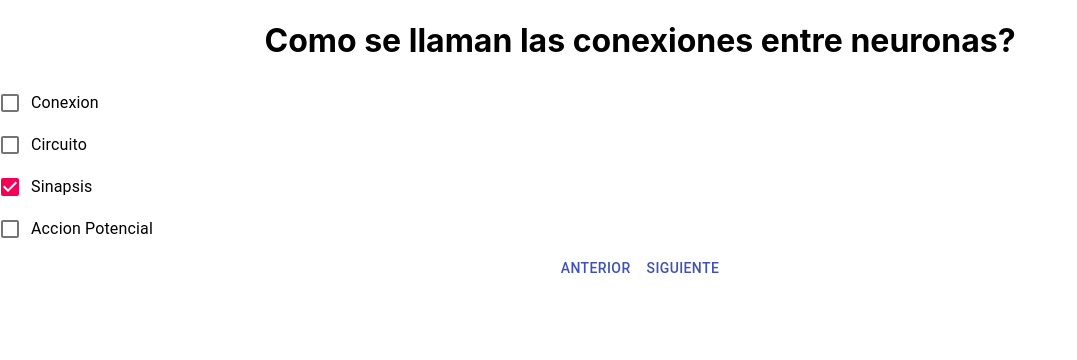
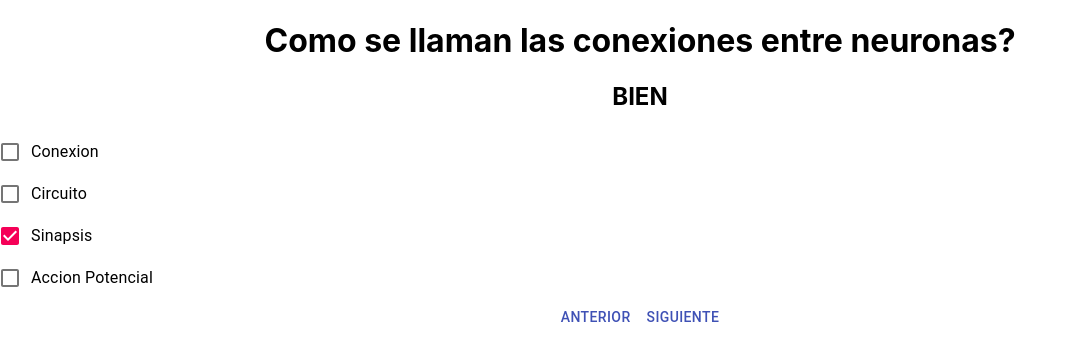
Before and after one commit to poposhca/pomme, a React (Create React App) app: page / in a window 1280 px wide. Both pictures are taken after a click on the label "Sinapsis". Shown: the top 360 px of the page, without its empty margins (0-1077 px from the left). Built offline with nearby package versions, Linux system fonts and the light colour scheme.

Commit message:
Feature: Add answer check & change question squema.

```diff
--- a/src/Components/MultipleOptionQuestion/index.tsx
+++ b/src/Components/MultipleOptionQuestion/index.tsx
@@ -4,12 +4,36 @@ import FormControlLabel from '@material-ui/core/FormControlLabel';
 import Checkbox from '@material-ui/core/Checkbox';
 import { Question } from '../Subject/Subject.typed';
 
-const MultipleOptionQuestion = ({ label, options }: Question) => {
+const MultipleOptionQuestion = ({ label, options, answers }: Question) => {
+  const [correctAnswers, _] = React.useState(answers);
+  const [correctAnswersCount, setCorrectAnswersCount] = React.useState(0);
+
+  React.useEffect(() => {
+    setCorrectAnswersCount(0);
+  }, [correctAnswers]);
+
+  const checkAnswer = (index: number, checked: boolean) => {
+    const isCorrectAnswer = correctAnswers.includes(index);
+    if(isCorrectAnswer && checked) setCorrectAnswersCount(correctAnswersCount + 1);
+    if(isCorrectAnswer && !checked) setCorrectAnswersCount(correctAnswersCount - 1);
+  };
+
   return (
     <>
       <h1>{label}</h1>
+      {correctAnswersCount === correctAnswers.length && <h2>BIEN</h2>}
       <FormGroup>
-        {options && options.map(({ label }) => <FormControlLabel key={label} control={<Checkbox />} label={label} />)}
+        {options && options.map(({ label }, i) =>
+          <FormControlLabel
+            key={label}
+            control={<Checkbox />}
+            label={label}
+            onChange={(event: any, checked: boolean) => {
+              console.log(checked)
+              checkAnswer(i, checked)
+            }}
+          />
+        )}
       </FormGroup>
     </>
   );
--- a/src/Components/Subject/Subject.typed.ts
+++ b/src/Components/Subject/Subject.typed.ts
@@ -1,11 +1,11 @@
 interface Option {
   label: string;
-  correct: boolean;
 }
 
 export interface Question {
   label: string;
   options: Option[];
+  answers: number[];
 }
 
 export default interface SubjectProps {
--- a/src/mock/question.tmp.ts
+++ b/src/mock/question.tmp.ts
@@ -1,44 +1,40 @@
 export const questions = [
   {
     label: 'Como se llaman las conexiones entre neuronas?',
+    type: 'multiple',
     options: [
       {
         label: 'Conexion',
-        correct: false,
       },
       {
         label: 'Circuito',
-        correct: true,
       },
       {
         label: 'Sinapsis',
-        correct: true,
       },
       {
         label: 'Accion Potencial',
-        correct: false,
       },
     ],
+    answers: [2],
   },
   {
     label: 'Que particulas forman a un proton?',
+    type: 'multiple',
     options: [
       {
-        label: 'Quarks',
-        correct: false,
+        label: 'Quarks Up',
       },
       {
         label: 'Muones',
-        correct: true,
       },
       {
-        label: 'Axiones',
-        correct: true,
+        label: 'Quarks Down',
       },
       {
         label: 'Bosones W',
-        correct: false,
       },
     ],
+    answers: [1, 2],
   },
 ];
```
